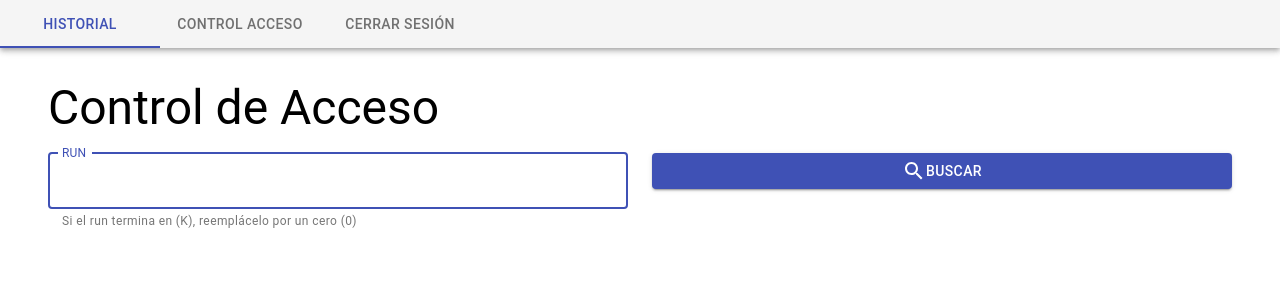
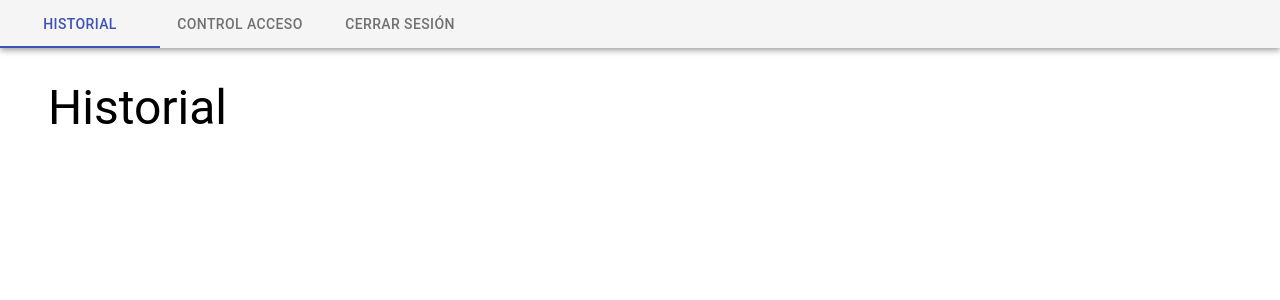
Before and after one commit to junder79/react-control-acceso-web, a React (Create React App) app: page / in a window 1280 px wide. Shown: the top 300 px of the page. Built offline with nearby package versions, Linux system fonts and the light colour scheme.

Commit message:
Update App.js

```diff
--- a/src/App.js
+++ b/src/App.js
@@ -80,11 +80,11 @@ export default function App() {
       </AppBar>
       <Container>
         <TabPanel value={value} index={0}>
-          <Formulario />
+          <Historial />
         </TabPanel>
 
         <TabPanel value={value} index={1}>
-          <Historial />
+          <Formulario />
         </TabPanel>
 
         <TabPanel value={value} index={2}>
```
